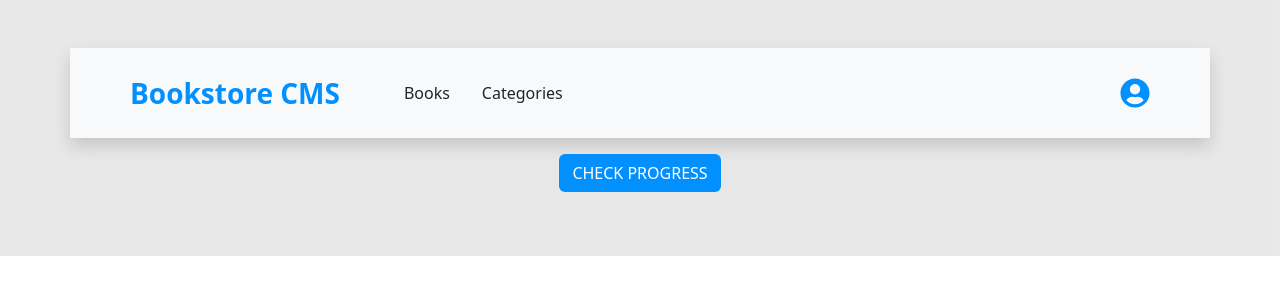
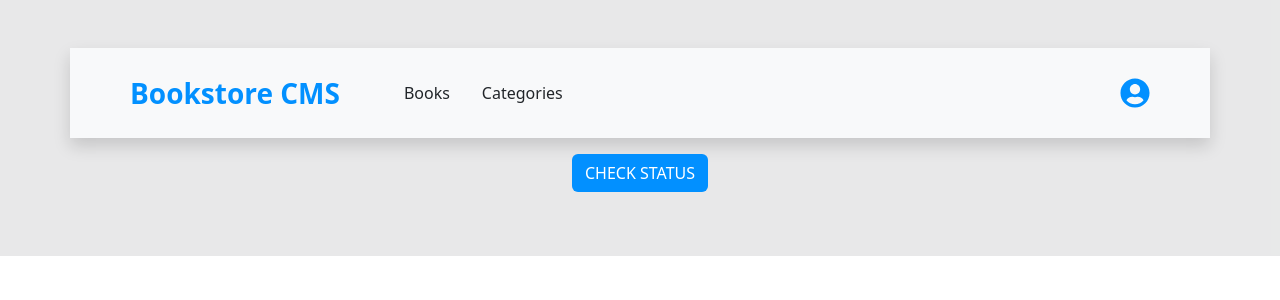
Before and after one commit to edenlisk/book-store, a React (Create React App) app: page /categories in a window 1280 px wide. Shown: the top 300 px of the page. Built offline with nearby package versions, Linux system fonts and the light colour scheme.

Commit message:
Apply requested optional changes

```diff
--- a/src/components/Categories.js
+++ b/src/components/Categories.js
@@ -3,7 +3,7 @@ import '../style.css';
 
 const Categories = () => (
   <div className="py-3 text-center">
-    <button type="button" className="btn text-white check-progress">CHECK PROGRESS</button>
+    <button type="button" className="btn text-white check-progress">CHECK STATUS</button>
   </div>
 );
 
```
